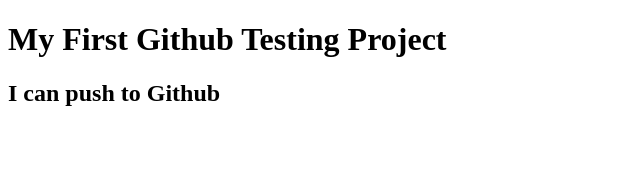
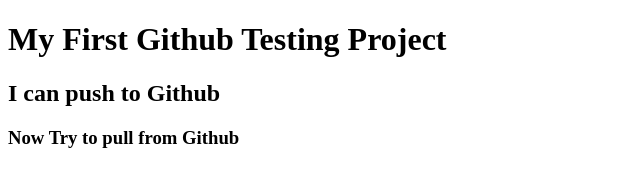
Before and after one commit to az-ripon/firstProject, a plain HTML site: page index.html in a window 1280 px wide. Shown: the whole page, without its empty margins (0-640 px from the left). Drawn offline with Linux system fonts and the light colour scheme.

Commit message:
Learing Pull...

```diff
--- a/index.html
+++ b/index.html
@@ -9,5 +9,6 @@
 <body>
     <h1>My First Github Testing Project</h1>
     <h2>I can push to Github</h2>
+    <h3>Now Try to pull from Github</h3>
 </body>
 </html>
```
